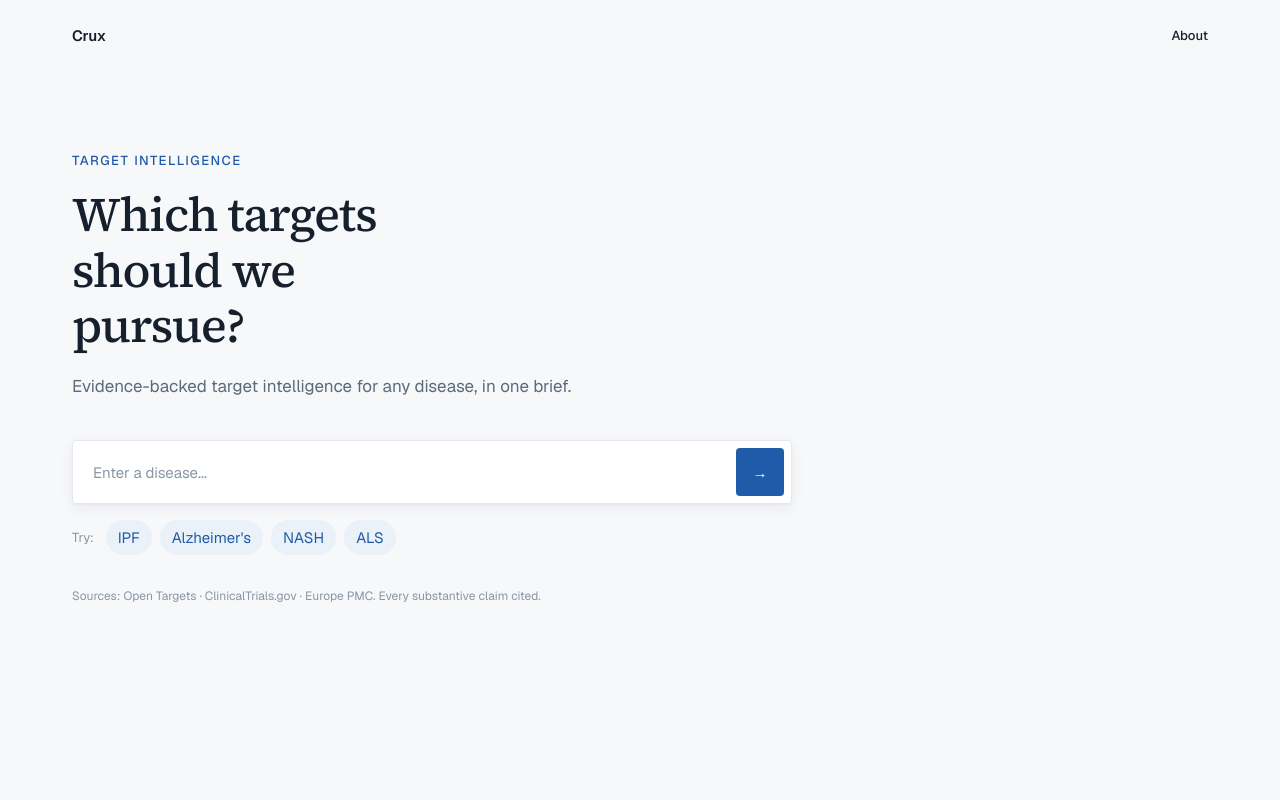
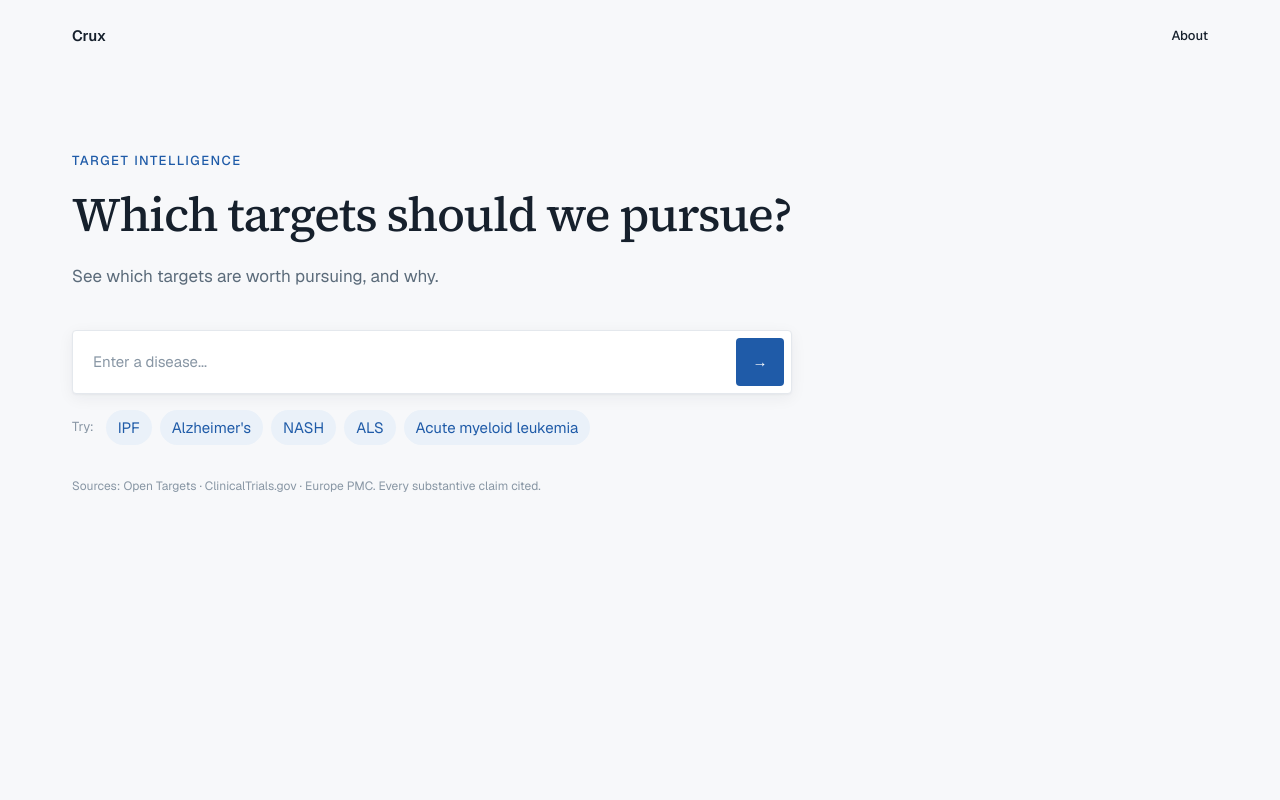
Before and after one commit to danielbrydenjohnson/crux, a Next.js app: page / in a window 1280 px wide. Shown: the top 800 px of the page. Built offline with nearby package versions, Linux system fonts and the light colour scheme.

Commit message:
Improve landing and working states

```diff
--- a/components/ask/SearchAsk.tsx
+++ b/components/ask/SearchAsk.tsx
@@ -51,6 +51,10 @@ const EXAMPLE_QUERIES = [
   {
     label: "ALS",
     query: "amyotrophic lateral sclerosis",
+  },
+  {
+    label: "Acute myeloid leukemia",
+    query: "acute myeloid leukemia",
   },
 ];
 
@@ -339,20 +343,23 @@ export function SearchAsk() {
 
   return (
     <section className="w-full">
-      <div className="max-w-[45rem]">
+      <div className="max-w-[72rem]">
         <p className="mb-4 font-ui text-[13px] font-medium uppercase tracking-[0.12em] text-accent">
           Target intelligence
         </p>
 
-        <h1 className="max-w-[13ch] font-document text-[2.5rem] font-medium leading-[1.15] tracking-[-0.025em] text-ink sm:text-[3rem]">
-          Which targets should we pursue?
+        <h1 className="font-document text-[2.25rem] font-medium leading-[1.15] tracking-[-0.025em] text-ink [text-wrap:balance] sm:text-[2.75rem] lg:whitespace-nowrap lg:text-[3rem]">
+          Which targets should{" "}
+          <span className="whitespace-nowrap">
+            we pursue?
+          </span>
         </h1>
 
         <p className="mt-5 max-w-[42rem] font-ui text-[17px] leading-[1.6] text-slate">
-          Evidence-backed target intelligence for any
-          disease, in one brief.
+          See which targets are worth pursuing, and why.
         </p>
 
+        <div className="max-w-[45rem]">
           <form
             onSubmit={handleSubmit}
             className="mt-10"
@@ -553,6 +560,7 @@ export function SearchAsk() {
             ) : null}
           </div>
         </div>
+      </div>
     </section>
   );
 }
--- a/components/working/WorkingStepper.tsx
+++ b/components/working/WorkingStepper.tsx
@@ -20,6 +20,26 @@ function hasReachedStage(
   stages: BriefProgressStage[],
 ): boolean {
   return stages.includes(currentStage);
+}
+
+function ActiveStepIndicator() {
+  return (
+    <span
+      aria-hidden="true"
+      className="ml-2 inline-flex shrink-0 items-center gap-1 text-accent"
+    >
+      {[0, 1, 2].map((dotIndex) => (
+        <span
+          key={dotIndex}
+          className="h-1.5 w-1.5 rounded-full bg-current opacity-25 motion-safe:animate-pulse motion-reduce:opacity-100"
+          style={{
+            animationDelay: `${dotIndex * 180}ms`,
+            animationDuration: "900ms",
+          }}
+        />
+      ))}
+    </span>
+  );
 }
 
 function WorkingStep({
@@ -48,14 +68,22 @@ function WorkingStep({
         aria-hidden="true"
         className={`relative z-10 flex h-7 w-7 shrink-0 items-center justify-center rounded-full border font-ui text-[12px] font-semibold ${markerClasses}`}
       >
-        {state === "complete" ? "✓" : state === "active" ? "●" : "○"}
+        {state === "complete"
+          ? "✓"
+          : state === "active"
+            ? "●"
+            : "○"}
       </span>
 
       <div className="min-w-0 pt-0.5">
         <p
-          className={`font-ui text-[14px] font-medium leading-[1.4] ${labelClasses}`}
+          className={`flex items-center font-ui text-[14px] font-medium leading-[1.4] ${labelClasses}`}
         >
-          {label}
+          <span>{label}</span>
+
+          {state === "active" ? (
+            <ActiveStepIndicator />
+          ) : null}
         </p>
 
         {detail ? (
@@ -131,7 +159,8 @@ export function WorkingStepper({
       {progress.stage === "error" ? (
         <div role="alert" className="pt-5">
           <p className="font-ui text-[13px] font-medium text-status-stopped">
-            {progress.error ?? "The brief could not be completed."}
+            {progress.error ??
+              "The brief could not be completed."}
           </p>
         </div>
       ) : (
@@ -178,9 +207,14 @@ export function WorkingStepper({
                       }`}
                     >
                       <span>{target.symbol}</span>
-                      <span className="ml-1.5" aria-hidden="true">
+
+                      <span
+                        className="ml-1.5"
+                        aria-hidden="true"
+                      >
                         {target.complete ? "✓" : "···"}
                       </span>
+
                       <span className="sr-only">
                         {target.complete
                           ? " complete"
```
Lines whose indentation alone changed are shown as unchanged.
